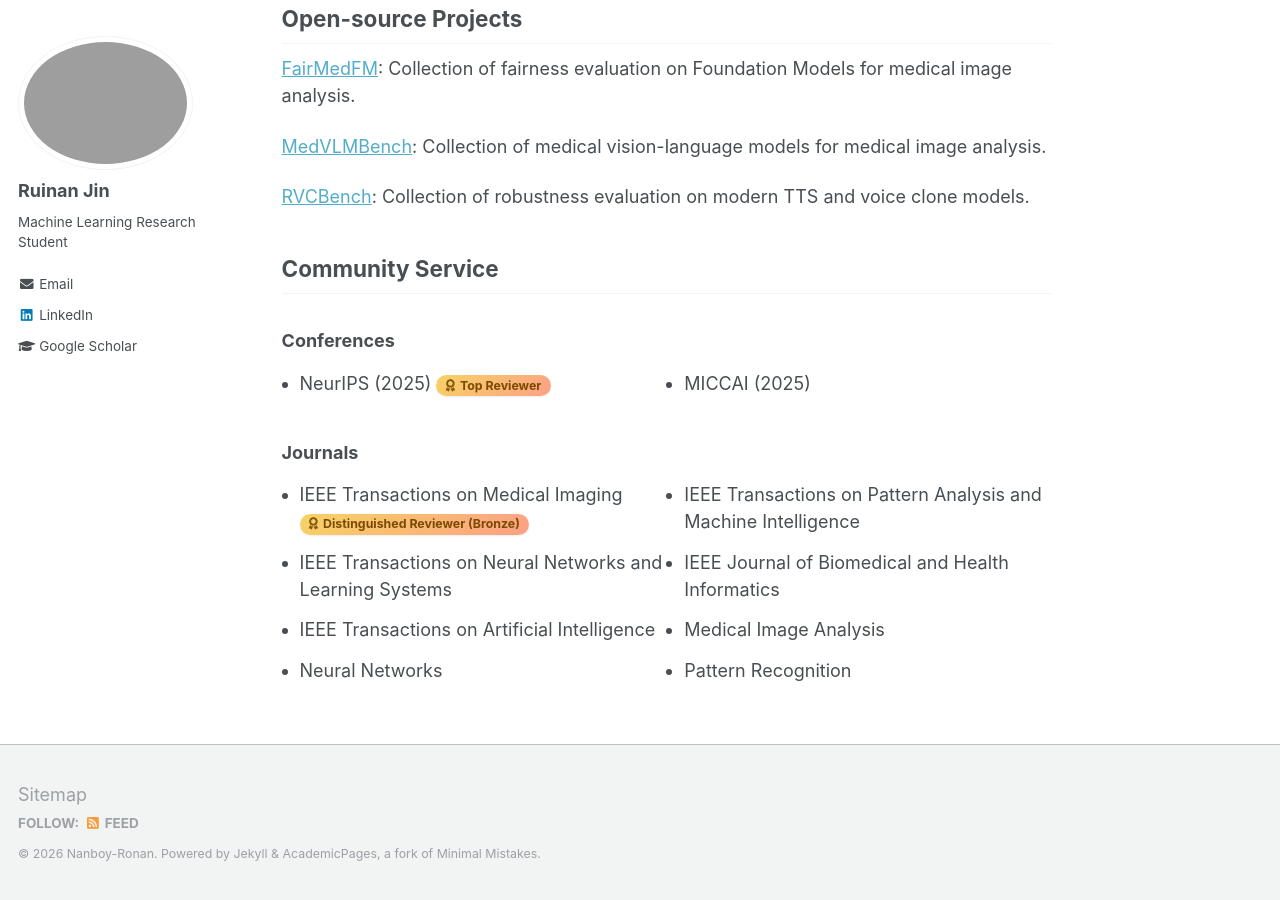
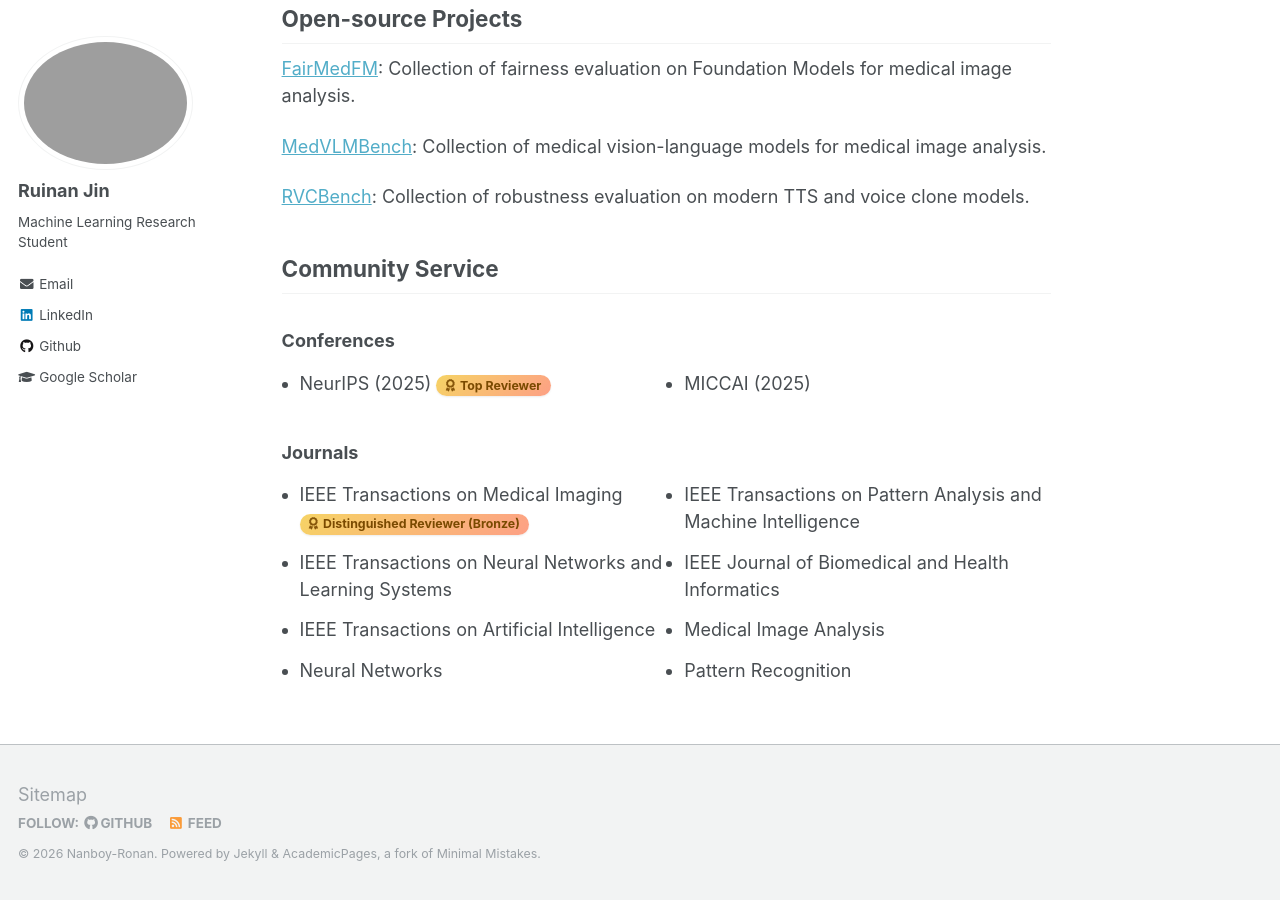
Before and after one commit to Nanboy-Ronan/Personal-Web, a Jekyll site: the page built from _pages/about.md, in a window 1280 px wide and 900 px high, scrolled down 1412 px. Built offline with Jekyll 4.4.1, drawn with Linux system fonts in a browser that asks for light colours.

Commit message:
update github link

```diff
--- a/_config.yml
+++ b/_config.yml
@@ -87,7 +87,7 @@ author:
   location         : # "Location"
   employer         :
   pubmed           :
-  googlescholar    : https://scholar.google.com/citations?user=WVDEcqIAAAAJ&hl=zh-CN
+  googlescholar    : https://scholar.google.com/citations?user=WVDEcqIAAAAJ
   email            : ruinanjin@alumni.ubc.ca
   researchgate     :  # example: "https://www.researchgate.net/profile/yourprofile"
   uri              :
@@ -97,7 +97,7 @@ author:
   flickr           :
   facebook         :
   foursquare       :
-  github           : # "Nanboy-Ronan"
+  github           : "Nanboy-Ronan"
   google_plus      :
   keybase          :
   instagram        :
```
